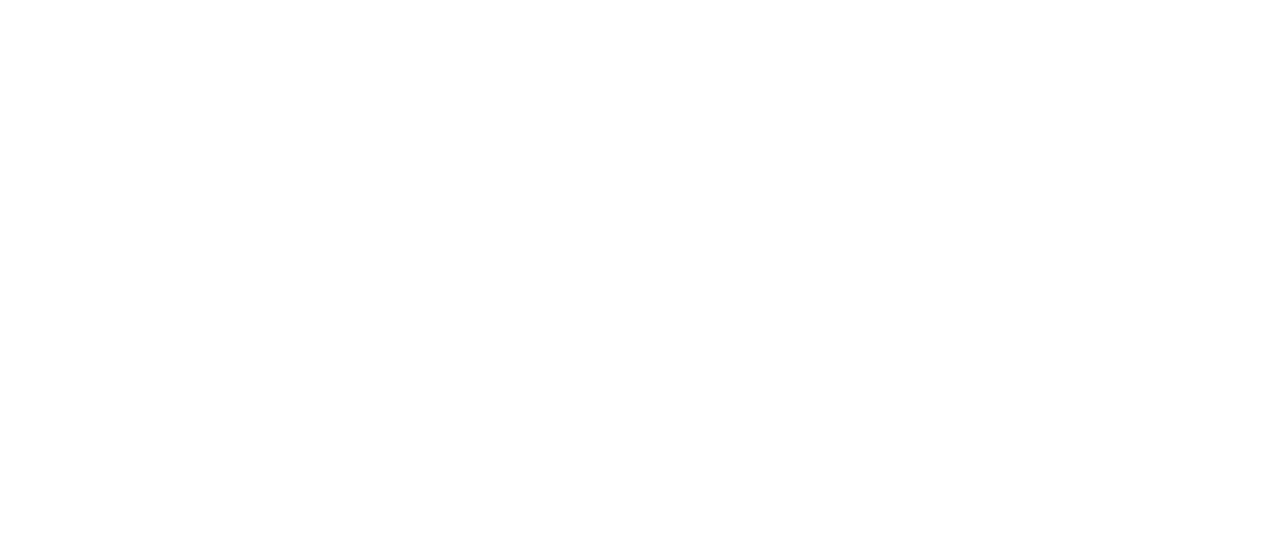
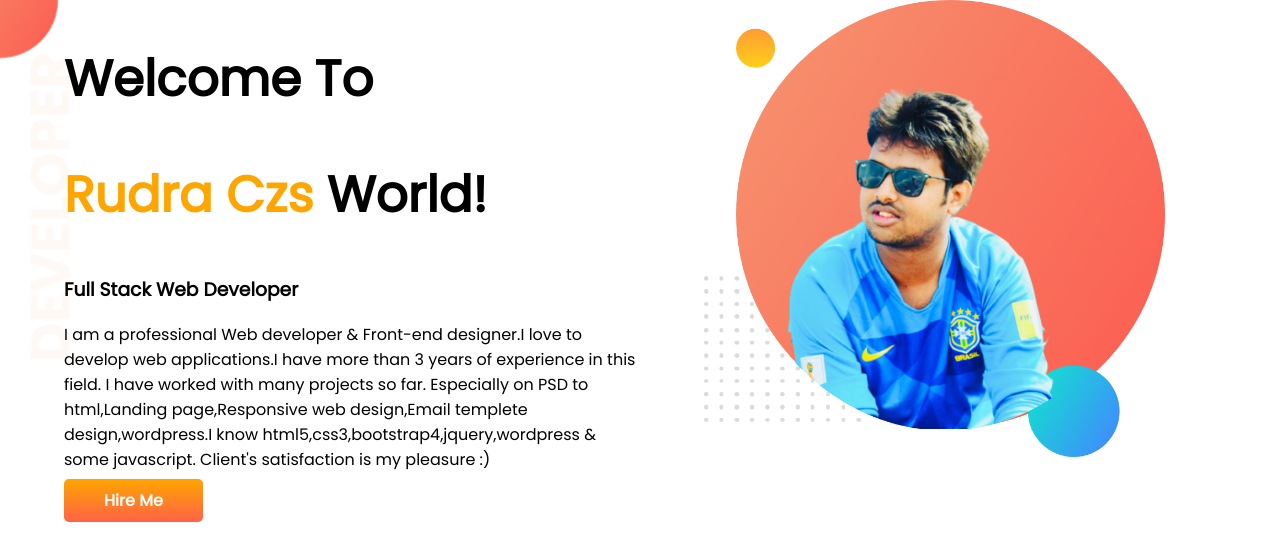
Before and after one commit to Rudra42/developer-portfolio, a plain HTML site: page index.html in a window 1280 px wide. Drawn offline with Linux system fonts and the light colour scheme.

Commit message:
top-banner added

```diff
--- a/index.html
+++ b/index.html
@@ -5,9 +5,23 @@
     <meta http-equiv="X-UA-Compatible" content="IE=edge">
     <meta name="viewport" content="width=device-width, initial-scale=1.0">
     <title>A Portfolio</title>
+    <link rel="preconnect" href="https://fonts.googleapis.com">
+    <link rel="preconnect" href="https://fonts.gstatic.com" crossorigin>
+    <link href="https://fonts.googleapis.com/css2?family=Poppins&display=swap" rel="stylesheet">
     <link rel="stylesheet" href="style.css">
 </head>
 <body>
-
+    <section class="top-banner">
+        <div class="half-width">
+            <h1>Welcome To</h1>
+            <h1><span class="orange-color">Rudra Czs</span> World!</h1>
+            <h3>Full Stack Web Developer</h3>
+            <p>I am a professional Web developer & Front-end designer.I love to develop web applications.I have more than 3 years of experience in this field. I have worked with many projects so far. Especially on PSD to html,Landing page,Responsive web design,Email templete design,wordpress.I know html5,css3,bootstrap4,jquery,wordpress & some javascript. Client's satisfaction is my pleasure :)</p>
+            <a class="link-button" href="https://www.fiverr.com/rudra1414?up_rollout=true" target="_blank">Hire Me</a>
+        </div>
+        <div class="half-width">
+        <img src="showOff/my-bg.png" alt="">
+        </div>
+    </section>
 </body>
 </html>
--- a/style.css
+++ b/style.css
@@ -0,0 +1,40 @@
+body {
+    font-family: 'Poppins', sans-serif;
+    margin: 0;
+    padding: 0;
+}
+
+h1 {
+    font-size: 50px;
+}
+
+.orange-color {
+    color: orange;
+}
+
+section {
+    display: flex;
+}
+
+.half-width {
+    width: 50%;
+    padding-left: 5%;
+}
+
+.half-width img {
+    width: 80%;
+}
+
+.link-button {
+    text-decoration: none;
+    background-image: linear-gradient(orange, tomato);
+    color: white;
+    font-weight: 700;
+    padding: 10px 40px;
+    border-radius: 5px;
+}
+
+.top-banner {
+    background-image: url(images/top-banner.png);
+    background-repeat: no-repeat;
+}
```
Also changed, not shown: images/dream-bg.png (added), images/exp-bg.png (added), images/jhankar.png (added), images/jhankar2.png (added), images/my-bg.png (added), images/my-bg2.png (added), images/top-banner.png (added), showOff/my-bg.png (added), showOff/rudra162-removebg-preview.png (added), 7 other files.
